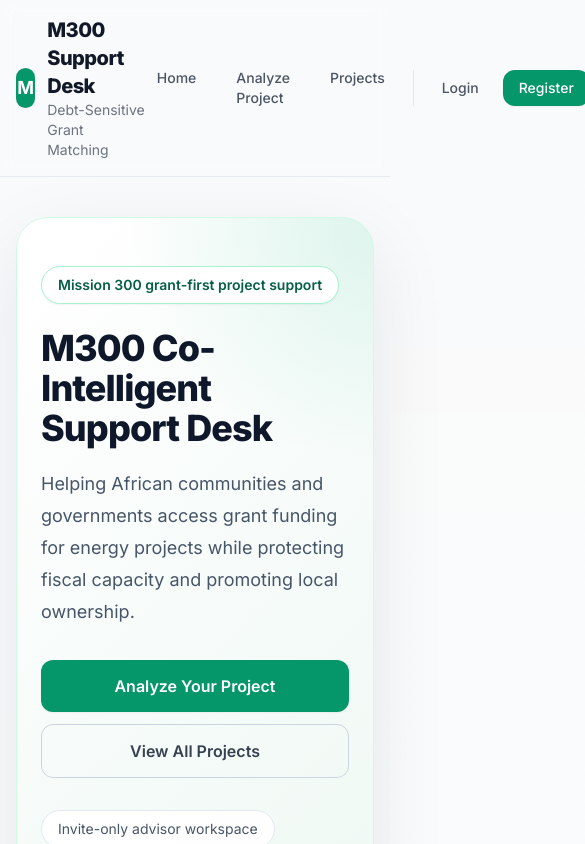
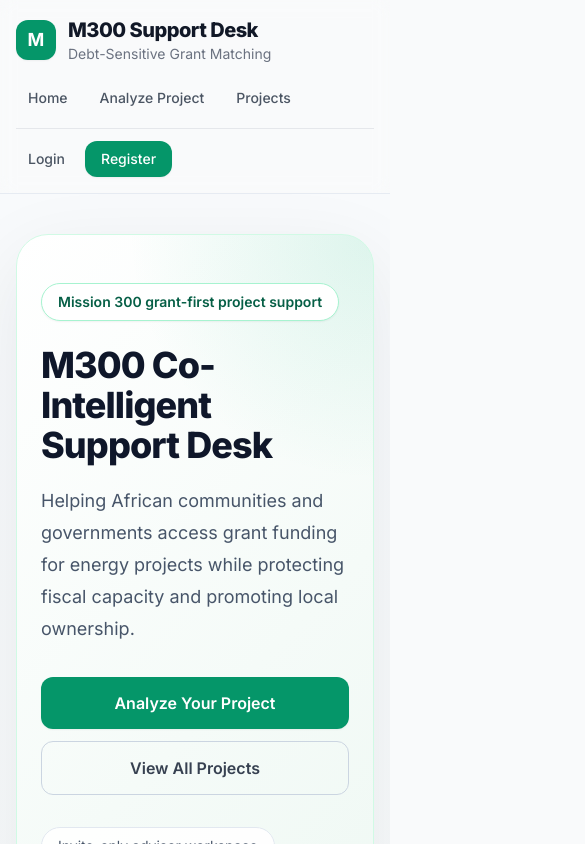
Before and after one commit to Lawrence-Agbemabiese/m300-support-desk, a Next.js app: page / in a window 390 px wide. Shown: the top 844 px of the page, 585 px wide, since content can reach past the window. Built offline with nearby package versions, Linux system fonts and the light colour scheme; no server answers.

Commit message:
Improve mobile header layout

```diff
--- a/components/Header.tsx
+++ b/components/Header.tsx
@@ -16,7 +16,7 @@ export function Header() {
   return (
     <header className="sticky top-0 z-30 border-b border-slate-200/80 bg-white/92 backdrop-blur">
       <div className="mx-auto max-w-7xl px-4 sm:px-6 lg:px-8">
-        <div className="flex items-center justify-between py-4">
+        <div className="flex flex-col gap-4 py-4 lg:flex-row lg:items-center lg:justify-between">
           <Link href="/" className="flex items-center space-x-3">
             <div className="flex h-10 w-10 items-center justify-center rounded-xl bg-emerald-600 shadow-sm">
               <span className="text-lg font-bold text-white">M</span>
@@ -27,8 +27,8 @@ export function Header() {
             </div>
           </Link>
 
-          <div className="flex items-center space-x-4">
-            <nav className="flex space-x-4">
+          <div className="flex w-full flex-col gap-3 lg:w-auto lg:flex-row lg:items-center lg:space-x-4">
+            <nav className="flex flex-wrap gap-2 lg:flex-nowrap lg:gap-4">
               <Link
                 href="/"
                 className="rounded-full px-3 py-2 text-sm font-medium text-gray-600 transition-colors hover:bg-slate-100 hover:text-gray-900"
@@ -71,12 +71,12 @@ export function Header() {
               )}
             </nav>
 
-            <div className="flex items-center space-x-3 border-l border-gray-200 pl-4">
+            <div className="flex flex-wrap items-center gap-2 border-t border-gray-200 pt-3 lg:border-t-0 lg:border-l lg:gap-3 lg:pl-4 lg:pt-0">
               {loading ? (
                 <div className="h-8 w-20 animate-pulse rounded bg-gray-100" />
               ) : advisor ? (
                 <>
-                  <div className="text-right text-sm">
+                  <div className="text-sm lg:text-right">
                     <div className="font-medium text-gray-900">{advisor.name}</div>
                     {advisor.organization && (
                       <div className="text-xs text-gray-500">{advisor.organization}</div>
```
